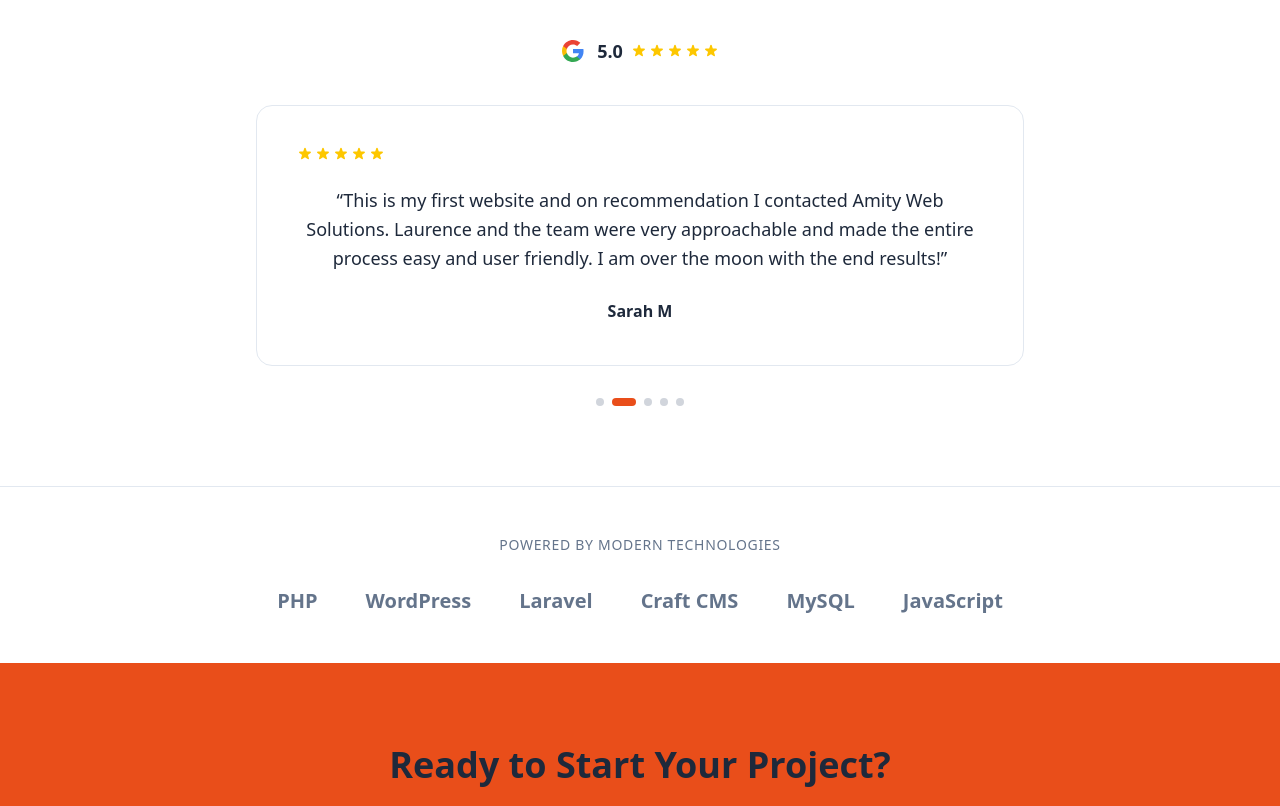
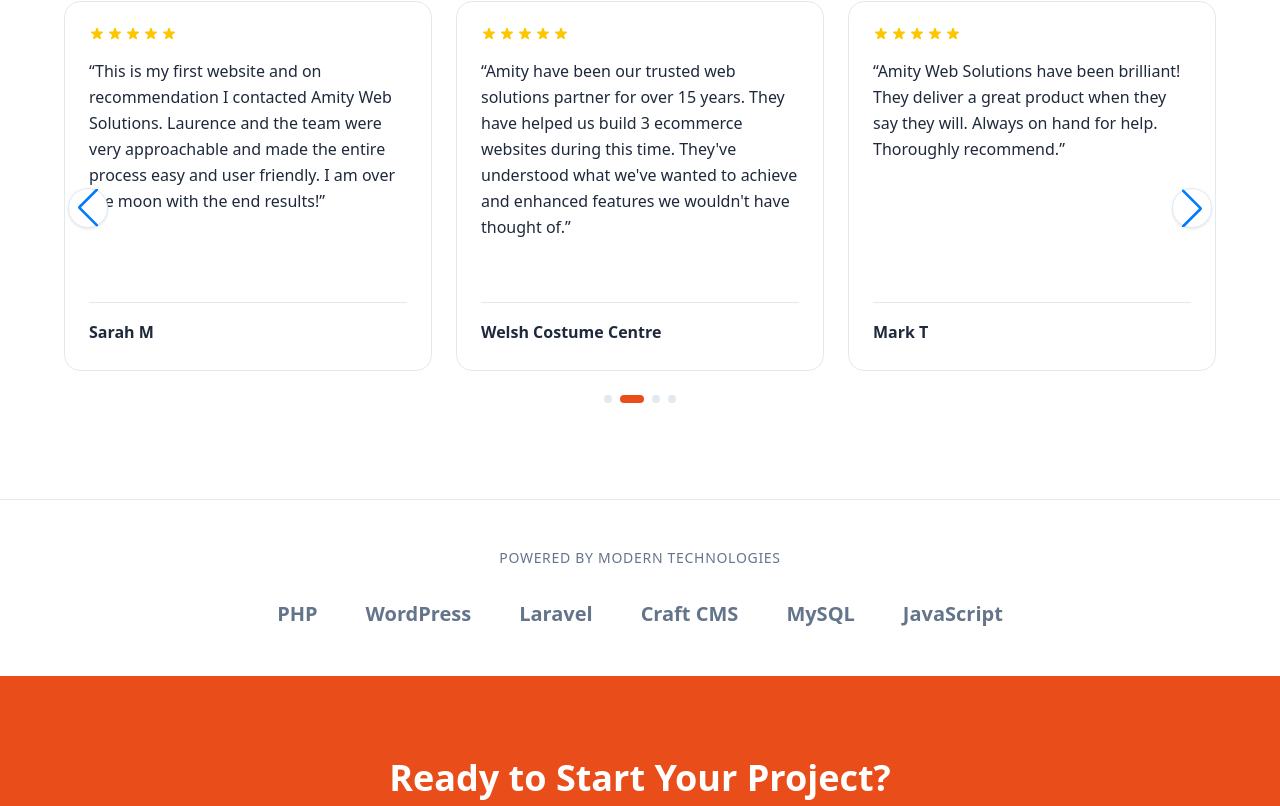
Before and after one commit to amityweb/amityweb-nextjs, a Next.js app: page / in a window 1280 px wide. Shown: the part 2403-3209 px from the top of the page. Built offline with nearby package versions, Linux system fonts and the light colour scheme.

Commit message:
Add Swiper slider for reviews, fix footer padding, styling updates
- Swiper slider for Google reviews (3 columns, autoplay)
- Fix footer bottom bar padding
- Fix check-list spacing
- Remove heading colour override for white text on navy backgrounds
- Add Swiper CSS imports

```diff
--- a/src/app/globals.css
+++ b/src/app/globals.css
@@ -39,7 +39,6 @@
 }
 
 h1, h2, h3, h4, h5, h6 {
-    color: var(--foreground);
     line-height: 1.2;
     font-weight: 700;
 }
@@ -183,7 +182,8 @@
     display: flex;
     align-items: flex-start;
     gap: 0.75rem;
-    padding: 0.5rem 0;
+    padding: 0;
+    margin-bottom: 0.625rem;
 }
 
 .check-list li svg {
@@ -193,3 +193,51 @@
     flex-shrink: 0;
     margin-top: 0.125rem;
 }
+/* Swiper custom styles */
+.reviews-slider .swiper {
+    padding-bottom: 3rem;
+}
+
+.reviews-slider .swiper-slide {
+    height: auto;
+}
+
+.reviews-slider .swiper-button-prev,
+.reviews-slider .swiper-button-next {
+    width: 2.5rem;
+    height: 2.5rem;
+    background: white;
+    border: 1px solid var(--border);
+    border-radius: 9999px;
+    box-shadow: 0 1px 3px rgba(0, 0, 0, 0.1);
+}
+
+.reviews-slider .swiper-button-prev:hover,
+.reviews-slider .swiper-button-next:hover {
+    border-color: var(--primary);
+}
+
+.reviews-slider .swiper-button-prev::after,
+.reviews-slider .swiper-button-next::after {
+    font-size: 1rem;
+    font-weight: 600;
+    color: var(--foreground);
+}
+
+.reviews-slider .swiper-button-prev:hover::after,
+.reviews-slider .swiper-button-next:hover::after {
+    color: var(--primary);
+}
+
+.reviews-slider .swiper-pagination-bullet {
+    width: 0.5rem;
+    height: 0.5rem;
+    background: var(--border);
+    opacity: 1;
+}
+
+.reviews-slider .swiper-pagination-bullet-active {
+    width: 1.5rem;
+    border-radius: 9999px;
+    background: var(--primary);
+}
--- a/src/app/layout.tsx
+++ b/src/app/layout.tsx
@@ -1,6 +1,9 @@
 import type { Metadata } from "next";
 import { Inter } from "next/font/google";
 import "./globals.css";
+import "swiper/css";
+import "swiper/css/navigation";
+import "swiper/css/pagination";
 import Header from "@/components/Header";
 import Footer from "@/components/Footer";
 
--- a/src/components/Footer.tsx
+++ b/src/components/Footer.tsx
@@ -126,8 +126,8 @@
             </div>
 
             {/* Bottom Bar */}
-            <div className="border-t border-[var(--border)] mt-16">
-                <div className="container pt-8">
+            <div className="border-t border-[var(--border)] mt-16 pt-8">
+                <div className="container pb-0">
                     <div className="flex flex-col md:flex-row justify-between items-center gap-4 text-sm text-[var(--muted)]">
                         <p>
                             © {currentYear} Amity Web Solutions Limited. All rights reserved.
--- a/src/components/ReviewsSlider.tsx
+++ b/src/components/ReviewsSlider.tsx
@@ -1,6 +1,7 @@
 'use client';
 
-import { useState, useEffect } from 'react';
+import { Swiper, SwiperSlide } from 'swiper/react';
+import { Navigation, Pagination, Autoplay } from 'swiper/modules';
 
 /*----------------------------------------
 Review interface
@@ -23,7 +24,7 @@
         author: "Howard Stapleton",
         company: "Compound Security",
         rating: 5,
-        text: "We are the inventors of 'the Mosquito Anti-Loitering Device' which we sell worldwide via our website. Since moving to Amity Web Solutions over 10 years ago we have experienced a relationship and understanding of our business from their team that we had never experienced before. Nothing is too much trouble.",
+        text: "We are the inventors of 'the Mosquito Anti-Loitering Device' which we sell worldwide via our website. Since moving to Amity Web Solutions over 10 years ago we have experienced a relationship and understanding of our business from their team that we had never experienced before.",
     },
     {
         id: 2,
@@ -49,6 +50,12 @@
         rating: 5,
         text: "Amity Web Solutions have hosted my website since I started my business in 2005. They provide an extremely reliable and very prompt service. The ongoing assistance and support is exceptional.",
     },
+    {
+        id: 6,
+        author: "David R",
+        rating: 5,
+        text: "Great job on our new website. The team at Amity Web Solutions were professional, responsive and delivered exactly what we needed. Ongoing support has been fantastic.",
+    },
 ];
 
 /*----------------------------------------
@@ -73,34 +80,37 @@
 }
 
 /*----------------------------------------
-Reviews slider component
+Individual review card component
+----------------------------------------*/
+function ReviewCard({ review }: { review: Review })
+{
+    return (
+        <div className="bg-white border border-[var(--border)] rounded-2xl p-6 h-full flex flex-col">
+            <StarRating rating={review.rating} />
+            <p className="mt-4 text-[var(--foreground)] leading-relaxed flex-grow">
+                &ldquo;{review.text}&rdquo;
+            </p>
+            <div className="mt-4 pt-4 border-t border-[var(--border)]">
+                <p className="font-semibold text-[var(--foreground)]">
+                    {review.author}
+                </p>
+                {review.company && (
+                    <p className="text-sm text-[var(--muted)]">
+                        {review.company}
+                    </p>
+                )}
+            </div>
+        </div>
+    );
+}
+
+/*----------------------------------------
+Reviews slider component using Swiper
 ----------------------------------------*/
 export default function ReviewsSlider()
 {
-    const [currentIndex, setCurrentIndex] = useState(0);
-    const [isAutoPlaying, setIsAutoPlaying] = useState(true);
-
-    useEffect(() =>
-    {
-        if (!isAutoPlaying) return;
-
-        const timer = setInterval(() =>
-        {
-            setCurrentIndex((prev) => (prev + 1) % reviews.length);
-        }, 6000);
-
-        return () => clearInterval(timer);
-    }, [isAutoPlaying]);
-
-    const goToSlide = (index: number) =>
-    {
-        setCurrentIndex(index);
-        setIsAutoPlaying(false);
-        setTimeout(() => setIsAutoPlaying(true), 10000);
-    };
-
     return (
-        <div className="max-w-3xl mx-auto">
+        <div className="reviews-slider">
             {/* Google Rating */}
             <div className="flex items-center justify-center gap-3 mb-10">
                 <svg className="w-6 h-6" viewBox="0 0 24 24">
@@ -115,39 +125,34 @@
                 </div>
             </div>
 
-            {/* Review Card */}
-            <div className="bg-white border border-[var(--border)] rounded-2xl p-8 md:p-10 text-center">
-                <StarRating rating={reviews[currentIndex].rating} />
-                <p className="mt-6 text-lg text-[var(--foreground)] leading-relaxed">
-                    &ldquo;{reviews[currentIndex].text}&rdquo;
-                </p>
-                <div className="mt-6">
-                    <p className="font-semibold text-[var(--foreground)]">
-                        {reviews[currentIndex].author}
-                    </p>
-                    {reviews[currentIndex].company && (
-                        <p className="text-sm text-[var(--muted)]">
-                            {reviews[currentIndex].company}
-                        </p>
-                    )}
-                </div>
-            </div>
-
-            {/* Dots Navigation */}
-            <div className="flex justify-center gap-2 mt-8">
-                {reviews.map((_, index) => (
-                    <button
-                        key={index}
-                        onClick={() => goToSlide(index)}
-                        className={`w-2 h-2 rounded-full transition-all ${
-                            index === currentIndex
-                                ? 'bg-[var(--primary)] w-6'
-                                : 'bg-gray-300 hover:bg-gray-400'
-                        }`}
-                        aria-label={`Go to review ${index + 1}`}
-                    />
+            {/* Swiper Slider */}
+            <Swiper
+                modules={[Navigation, Pagination, Autoplay]}
+                spaceBetween={24}
+                slidesPerView={1}
+                navigation
+                pagination={{ clickable: true }}
+                autoplay={{
+                    delay: 5000,
+                    disableOnInteraction: false,
+                    pauseOnMouseEnter: true,
+                }}
+                breakpoints={{
+                    640: {
+                        slidesPerView: 2,
+                    },
+                    1024: {
+                        slidesPerView: 3,
+                    },
+                }}
+                className="pb-12"
+            >
+                {reviews.map((review) => (
+                    <SwiperSlide key={review.id} className="h-auto">
+                        <ReviewCard review={review} />
+                    </SwiperSlide>
                 ))}
-            </div>
+            </Swiper>
         </div>
     );
 }
```
Also changed, not shown: package.json (+7 -6 lines), tsconfig.json (+13 -4 lines), 1 other file (tests, documents, lock files or other folders).
